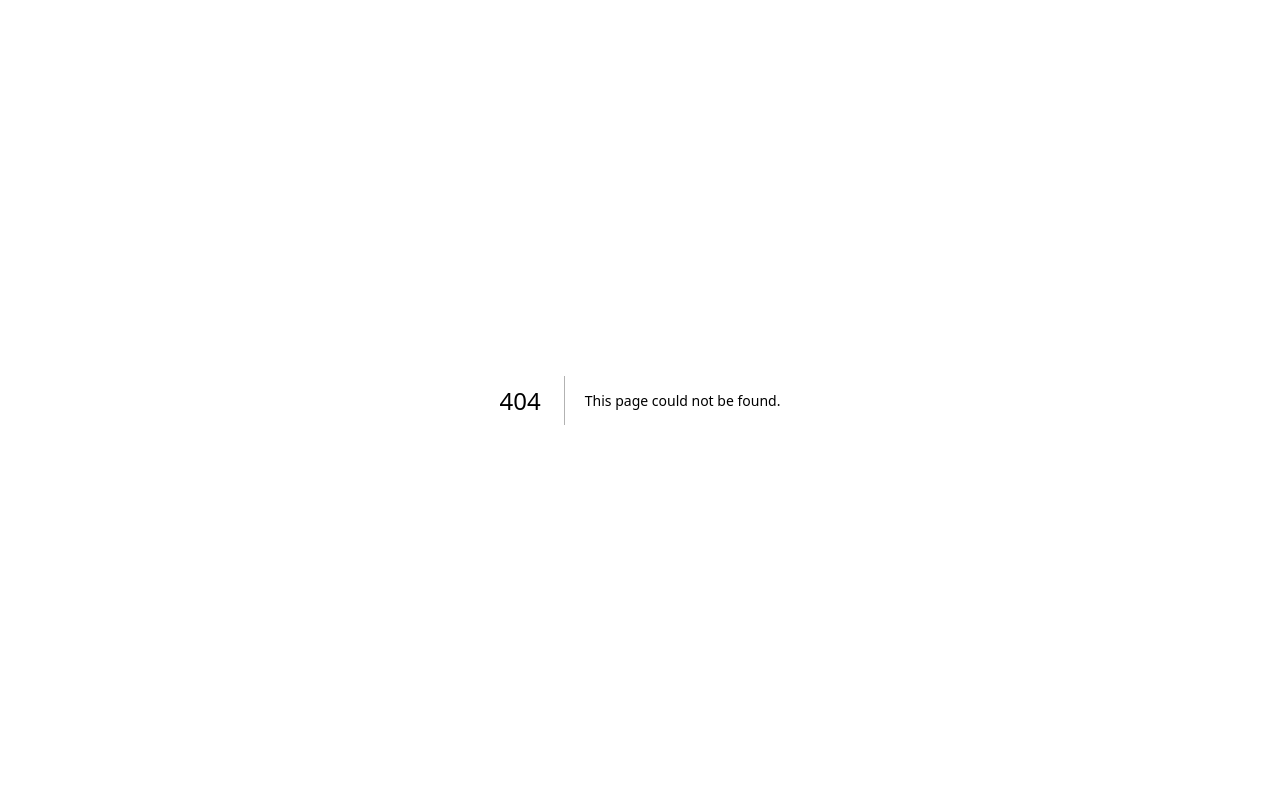
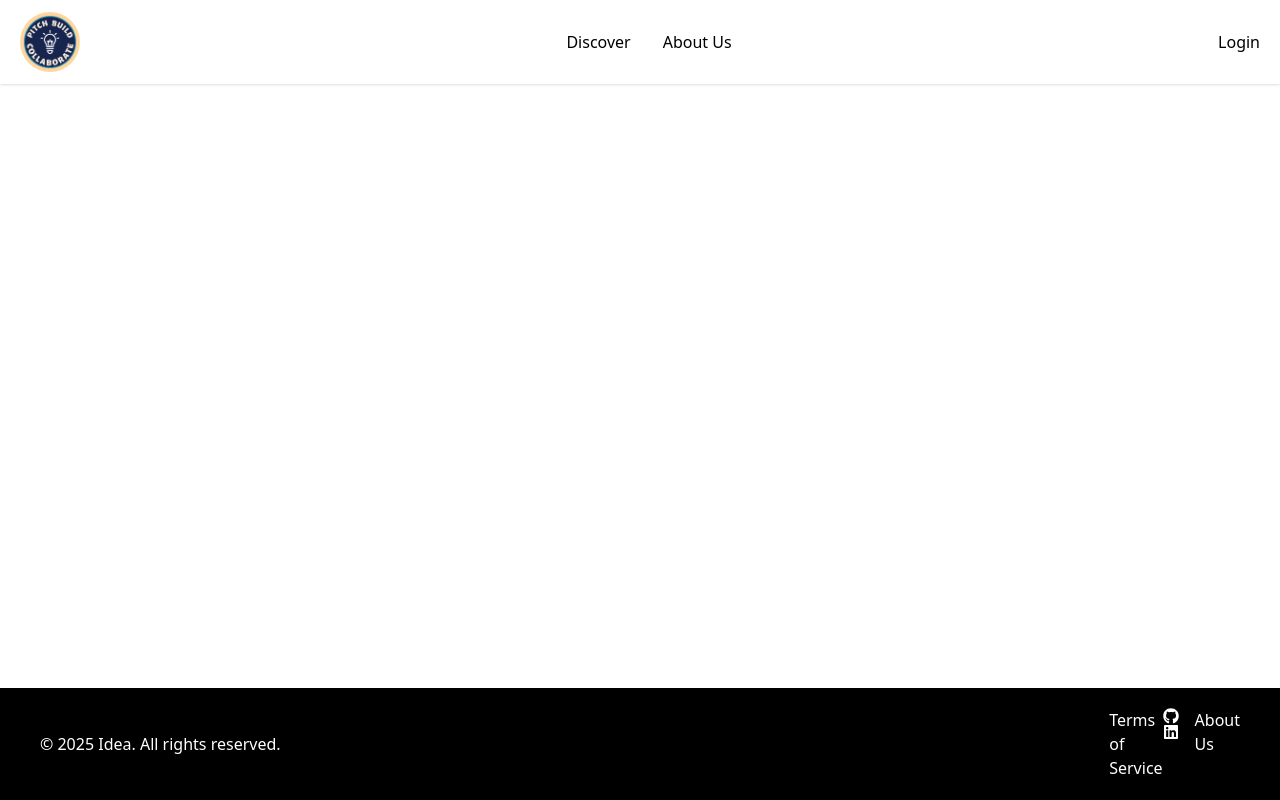
Before and after one commit to RabdeepKaur/Idea, a Next.js app: page /about in a window 1280 px wide. Before the commit this address had no page. Built offline with nearby package versions, Linux system fonts and the light colour scheme; no server answers.

Commit message:
learnedsomethingnewinfooter

```diff
--- /dev/null
+++ b/app/(root)/about/page.tsx
@@ -0,0 +1,11 @@
+import React from 'react'
+
+const Aboutpage = () => {
+  return (
+    <div>
+
+    </div>
+  )
+}
+
+export default Aboutpage;
--- a/app/(root)/discover/project/page.tsx
+++ b/app/(root)/discover/project/page.tsx
@@ -73,8 +73,9 @@ const Page = async () => {
   }));
 
   return (
+    <>
     <div>
-      <ul className="card_gird mt-7" >
+      <ul className="card_gird-sm mt-7" >
         {mappedProjects.length > 0 ? (
           mappedProjects.map((project) => (
             <Projectcard
@@ -87,6 +88,7 @@ const Page = async () => {
         )}
       </ul>
     </div>
+    </>
   )
 }
 
--- a/app/(root)/layout.tsx
+++ b/app/(root)/layout.tsx
@@ -1,4 +1,5 @@
 import Navbar from "../components/Navbar";
+import Footer from "../components/Footer";
 
 export default function RootLayout({
     children,
@@ -6,10 +7,14 @@ export default function RootLayout({
     children: React.ReactNode;
   }>) {
     return (
-      <main className="font-work-sans">
-
+      <div className="flex flex-col min-h-screen">
+      <main className="font-work-sans flex-grow">
         <Navbar/>
 {children}
+
+
       </main>
+      <Footer/>
+     </div>
     );
   }
--- a/app/(root)/page.tsx
+++ b/app/(root)/page.tsx
@@ -6,6 +6,7 @@ import { Suspense  } from "react";
 import { getprojectId, getprojects } from "@/lib/query";
 import { Sparkles, Users, LineChart } from "lucide-react";
 import Button from "../components/Button";
+
 
 
 
@@ -108,7 +109,7 @@ export default async function Home({searchParams}:{
   {query ?`Search results for ${query}`: 'Latest Projects'}
 </p>
 <Suspense fallback={<p>Loading...</p>}>
-<ul className="mt-7 card_gird">
+<ul className="mt-7 card_gird-sm">
 {post?.length > 0 ? (
             post.map((post: { id: number; [key: string]: any }) => (
               <Projectcard
--- /dev/null
+++ b/app/components/Footer.tsx
@@ -0,0 +1,24 @@
+import React from 'react'
+import { FaGithub,FaLinkedin } from "react-icons/fa";
+
+const Footer = () => {
+  return (
+    <div>
+        <footer className=" bg-black text-white py-5 px-10 flex ">
+            <div className="container mx-auto flex items-center justify-between">
+                <p className="text-center">© 2025 Idea. All rights reserved.</p>
+            </div>
+            <div className="flex-1 flex justify-center space-x-4">
+                <a href="/privacy" className="text-white hover:text-gray-400"> </a>
+                <a href="/terms" className="text-white hover:text-gray-400">Terms of Service</a>
+            </div>
+            <div className="flex-1 flex justify-end space-x-4">
+                <a href="/contact" className="text-white hover:text-gray-400"><FaGithub /> <FaLinkedin /></a>
+                <a href="/about" className="text-white hover:text-gray-400">About Us</a>
+            </div>
+            </footer>
+    </div>
+  )
+}
+
+export default Footer
--- a/app/components/Navbar.tsx
+++ b/app/components/Navbar.tsx
@@ -21,7 +21,7 @@ const Navbar = async () => {
           <Link href="/discover/project">
             <span className="text-black hover:text-yc-pink transition-colors">Discover</span>
           </Link>
-          <Link href="/about-us">
+          <Link href="/about">
             <span className="text-black hover:text-yc-pink transition-colors">About Us</span>
           </Link>
           {session && session?.user && (
--- a/app/components/Projectcard.tsx
+++ b/app/components/Projectcard.tsx
@@ -23,8 +23,8 @@ const {_createAt,views,author:{id:authorId , name},title,category,description,id
 
   return (
     <>
-    <div className='card_grid px-10 py-5'>
-    <li className="project_card  py-4">
+    <div className='  card_grid px-10 py-5'>
+    <li className="  project_card  py-4">
 <div className='flex-between'>
     <p className='project_card_date'>
         { formatDate(_createAt)}
--- a/app/globals.css
+++ b/app/globals.css
@@ -57,16 +57,16 @@
 }
 
 .card_grid{
-  @apply grid grid-cols-1 sm:grid-cols-2 md:grid-cols-3 gap-5;
+  @apply   grid-flow-col sm:grid-cols-2 md:grid-cols-3 gap-5;
 }
 .card_gird-sm{
-  @apply grid grid-cols-1 sm:grid-cols-2 md:grid-cols-3 gap-5;
+  @apply flex grid-cols-1 grid-flow-col  sm:grid-cols-2 md:grid-cols-3 gap-5;
 }
 .no-result{
   @apply text-[24px] text-black text-center;
 }
 .project_card{
-  @apply  bg-white border-[5px] border-black py-6 px-5 rounded-[20px] transition-all duration-500 hover:bg-violet-600 flex flex-col gap-5;
+  @apply   bg-white border-[5px] border-black py-6 px-5 rounded-[20px] transition-all duration-500 hover:bg-violet-600 flex flex-col gap-5;
 }
 .project_card_date{
   @apply font-medium text-[16px] bg-[#FFE8F0] px-4 py-2 rounded-full ;
--- a/package.json
+++ b/package.json
@@ -28,6 +28,7 @@
     "next-auth": "^5.0.0-beta.25",
     "react": "^19.0.0",
     "react-dom": "^19.0.0",
+    "react-icons": "^5.5.0",
     "tailwind-merge": "^2.6.0",
     "tailwindcss-animate": "^1.0.7",
     "tw-animate-css": "^1.2.4"
```
Also changed, not shown: 1 other file (tests, documents, lock files or other folders).
